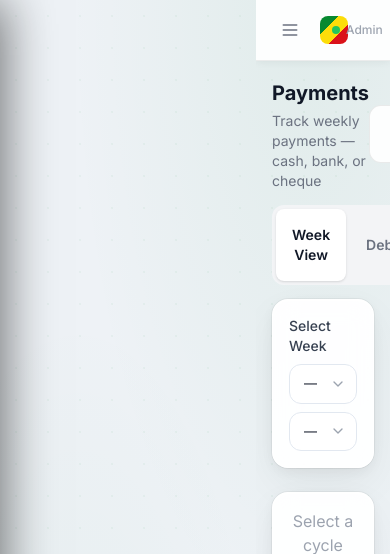
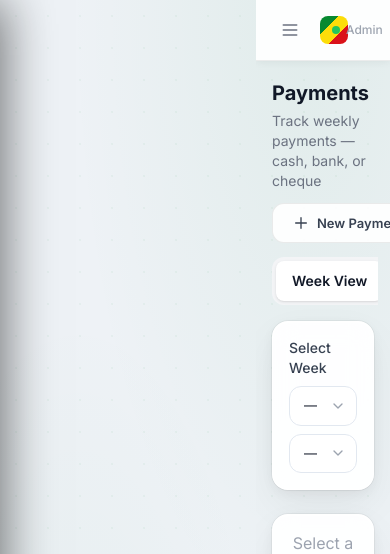
Before and after one commit to tesfaedu21-web/equb, a FastAPI app: page /payments in a window 390 px wide. Shown: the top 554 px of the page. Run offline with FastAPI, Linux system fonts and the light colour scheme; the visitor is signed in with stand-in values (Sample User, id 1); data that the repository does not hold is empty; some libraries are stand-ins or nearby versions.

Commit message:
Fix mobile/tablet layout and superadmin isAdmin checks
- dashboard, draws, members: isAdmin now includes superadmin role
- settings: user list badge shows Owner/Admin/Cashier with correct colors
- base.html: toast full-width on mobile, tablet grid breakpoint (768-1023px)
- payments: header wraps on small screens, tab switcher horizontally scrollable

Co-Authored-By: Claude Sonnet 4.6 <noreply@anthropic.com>

```diff
--- a/templates/base.html
+++ b/templates/base.html
@@ -224,6 +224,9 @@
       min-width: 220px; max-width: 380px;
       backdrop-filter: blur(16px);
     }
+    @media (max-width: 767px) {
+      .toast { bottom: 16px; right: 16px; left: 16px; min-width: 0; max-width: none; }
+    }
 
     /* ── Tables ──────────────────────────────────────────────────────────── */
     th {
@@ -323,6 +326,15 @@
       backdrop-filter: blur(12px); -webkit-backdrop-filter: blur(12px);
       border-bottom: 1px solid rgba(0,0,0,0.07);
       box-shadow: 0 1px 8px rgba(0,0,0,0.06);
+    }
+
+    /* ── Tablet: tighten grids at 768-1023px ────────────────────────────── */
+    @media (min-width: 768px) and (max-width: 1023px) {
+      /* 4-col KPI grids → 2-col on tablet */
+      .lg\:grid-cols-4 { grid-template-columns: repeat(2, minmax(0, 1fr)) !important; }
+      .grid-cols-4 { grid-template-columns: repeat(2, minmax(0, 1fr)) !important; }
+      /* sidebar narrower to give content more room */
+      .sidebar { width: 220px !important; }
     }
 
     /* ── Responsive page padding ─────────────────────────────────────────── */
--- a/templates/dashboard.html
+++ b/templates/dashboard.html
@@ -424,7 +424,7 @@
 <script>
 function dashboard() {
   return {
-    isAdmin: (window._equbCtx || {}).userRole === 'admin',
+    isAdmin: ['admin','superadmin'].includes((window._equbCtx || {}).userRole || ''),
     stats: {},
     trendData: [],
     ranking: [],
--- a/templates/draws.html
+++ b/templates/draws.html
@@ -1394,7 +1394,7 @@
 <script>
 function draws() {
   return {
-    isAdmin: (window._equbCtx || {}).userRole === 'admin',
+    isAdmin: ['admin','superadmin'].includes((window._equbCtx || {}).userRole || ''),
     cycles: [],
     weeks: [],
     activeCycle: null,
--- a/templates/members.html
+++ b/templates/members.html
@@ -679,7 +679,7 @@ function members() {
         this.api('GET', '/api/auth/me').catch(() => ({})),
         this.loadCycles(),
       ]);
-      this.isAdmin = me.role === 'admin';
+      this.isAdmin = me.role === 'admin' || me.role === 'superadmin';
       await Promise.all([this.load(), this.loadSpots(), this.loadSettings()]);
     },
 
--- a/templates/payments.html
+++ b/templates/payments.html
@@ -7,12 +7,12 @@
 <div class="p-8 space-y-6">
 
   <!-- Header -->
-  <div class="flex items-center justify-between">
+  <div class="flex items-center justify-between flex-wrap gap-3">
     <div>
       <h1 class="text-2xl font-bold text-gray-900">Payments</h1>
       <p class="text-sm text-gray-500 mt-0.5">Track weekly payments — cash, bank, or cheque</p>
     </div>
-    <button @click="openNewPayment()" class="btn-secondary flex items-center gap-2 text-sm">
+    <button @click="openNewPayment()" class="btn-secondary flex items-center gap-2 text-sm flex-shrink-0">
       <svg class="w-4 h-4" fill="none" stroke="currentColor" viewBox="0 0 24 24">
         <path stroke-linecap="round" stroke-linejoin="round" stroke-width="2" d="M12 4v16m8-8H4"/>
       </svg>
@@ -20,8 +20,9 @@
     </button>
   </div>
 
-  <!-- Tab switcher -->
-  <div class="flex gap-1 bg-gray-100 rounded-xl p-1 w-fit">
+  <!-- Tab switcher — horizontally scrollable on small screens -->
+  <div class="overflow-x-auto" style="margin:0 -4px;padding:0 4px 2px;">
+  <div class="flex gap-1 bg-gray-100 rounded-xl p-1" style="width:max-content;min-width:100%;">
     <button @click="activeTab='week'"
             :class="activeTab==='week' ? 'bg-white shadow text-gray-900' : 'text-gray-500 hover:text-gray-700'"
             class="px-4 py-1.5 rounded-lg text-sm font-semibold transition-all">
@@ -45,6 +46,7 @@
             class="px-4 py-1.5 rounded-lg text-sm font-semibold transition-all flex items-center gap-1.5">
       📋 Daily Report
     </button>
+  </div>
   </div>
 
   <!-- ── WEEK VIEW ─────────────────────────────────────────────────────────── -->
--- a/templates/settings.html
+++ b/templates/settings.html
@@ -82,8 +82,8 @@
               <td class="px-3 py-2.5 font-medium text-gray-800" x-text="u.full_name"></td>
               <td class="px-3 py-2.5 text-gray-500 font-mono text-xs" x-text="u.username"></td>
               <td class="px-3 py-2.5">
-                <span :class="u.role === 'admin' ? 'badge badge-admin' : 'badge badge-cashier'"
-                      x-text="u.role"></span>
+                <span :class="u.role === 'superadmin' ? 'badge badge-drawn' : u.role === 'admin' ? 'badge badge-admin' : 'badge badge-cashier'"
+                      x-text="u.role === 'superadmin' ? 'Owner' : u.role === 'admin' ? 'Admin' : 'Cashier'"></span>
               </td>
               <td class="px-3 py-2.5">
                 <span :class="u.is_active ? 'badge badge-active' : 'badge badge-left'"
```
